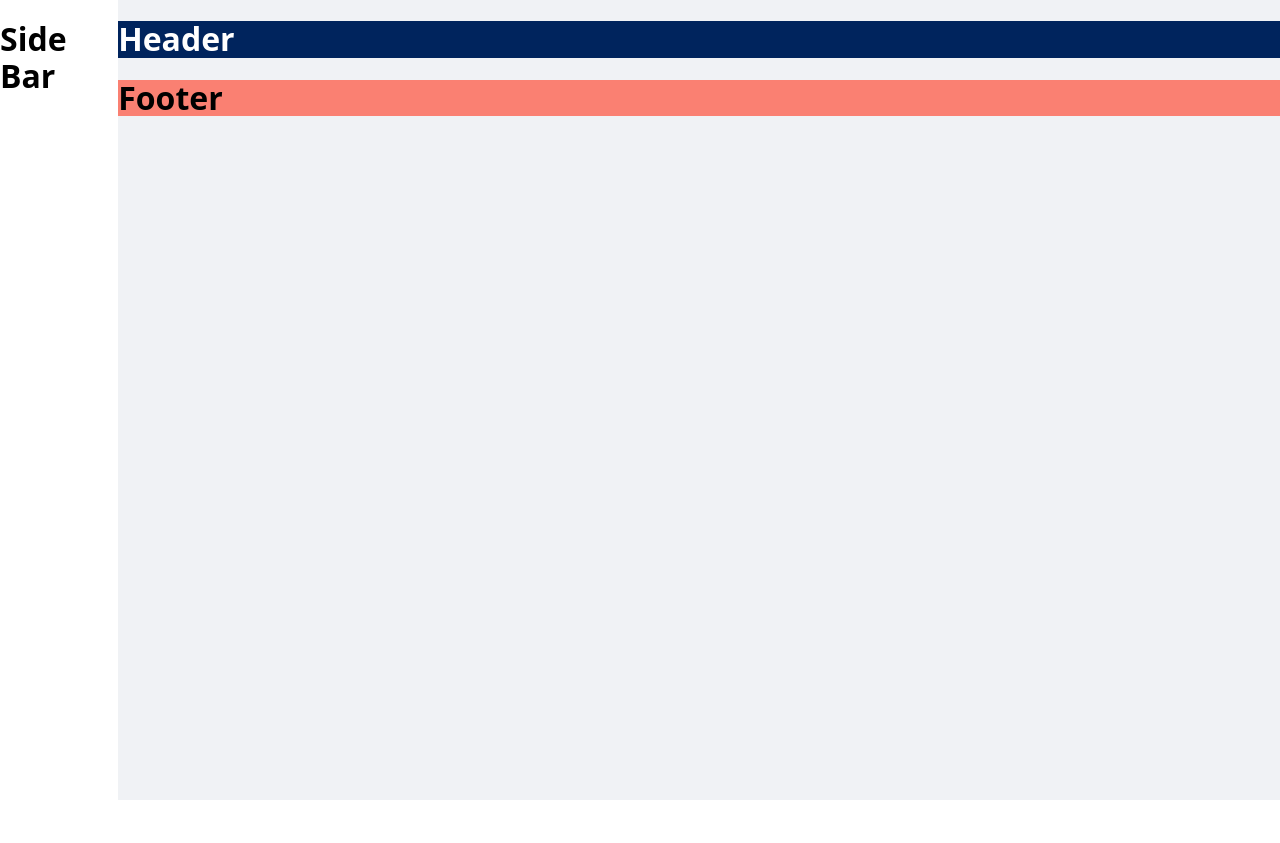
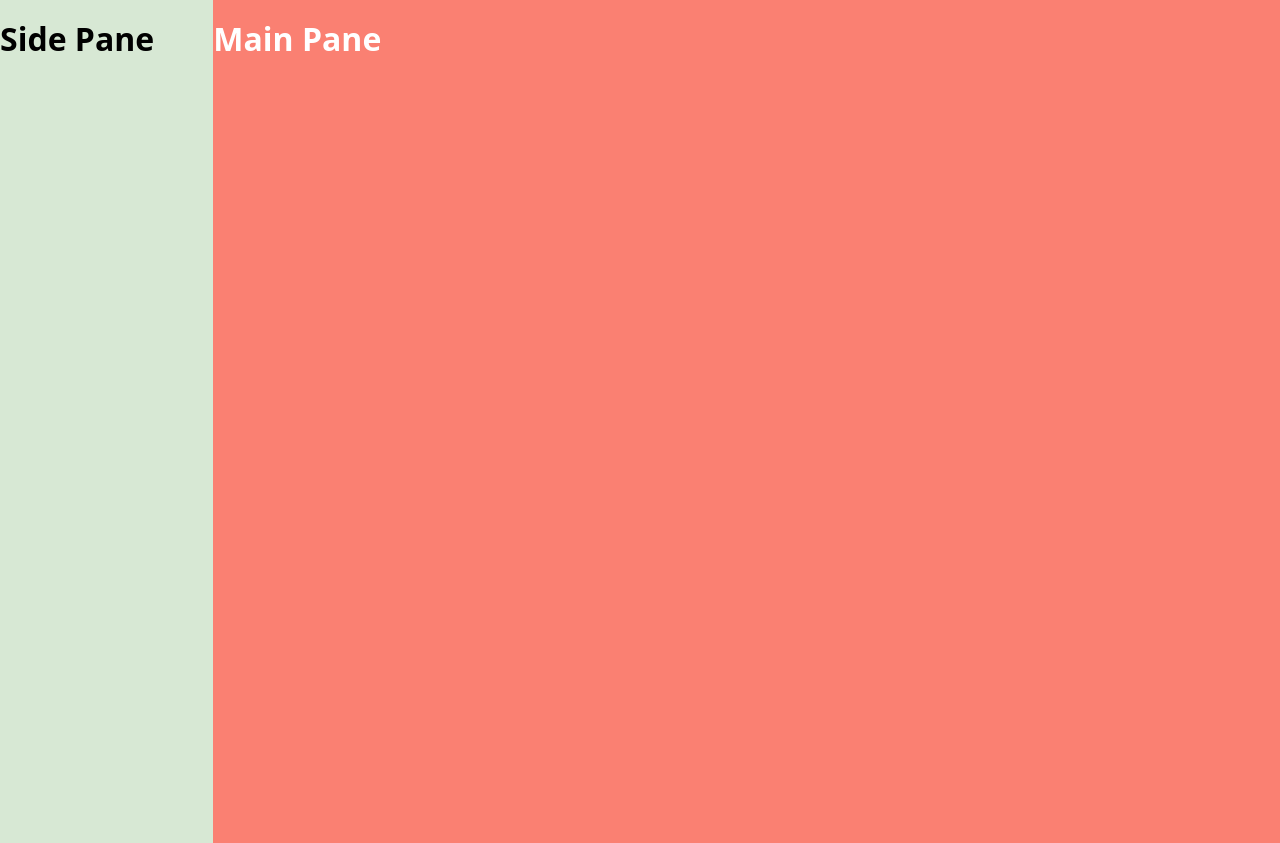
Before and after one commit to pedro-young-wedbush/wb-design-lib, a React (Create React App) app: page / in a window 1280 px wide. Before the commit the page ends 800 px from the top, so only its background shows below. Built offline with nearby package versions, Linux system fonts and the light colour scheme.

Commit message:
start the landing page

```diff
--- a/src/App.tsx
+++ b/src/App.tsx
@@ -1,25 +1,29 @@
 import { FC } from 'react'
 
-import { GlobalStyle, Container, Main, SideBar, Header, Footer } from './global'
+import { GlobalStyle, Main, SideBar, Header, Footer, MainContentWrapper, SidePane, MainPane, Container } from './global'
 
 const App: FC = () => {
   return (
     <>
       <GlobalStyle />
       <Container>
-        <SideBar>
-          <h1>Side Bar</h1>
-        </SideBar>
-        <Main>
+        <SidePane>
+          <h1>Side Pane</h1>
+        </SidePane>
+        <MainPane>
+          <h1>Main Pane</h1>
+        </MainPane>
+        {/* <Main>
           <Header>
             <h1>Header</h1>
           </Header>
-          {/* <div></div>
-          <h1>Main Content</h1> */}
+          <MainContentWrapper>
+            <h1>Main Content</h1>
+          </MainContentWrapper>
           <Footer>
             <h1>Footer</h1>
           </Footer>
-        </Main>
+        </Main> */}
       </Container>
     </>
   )
--- a/src/global.ts
+++ b/src/global.ts
@@ -8,6 +8,9 @@ const BodyStyles = css`
     outline: 0;
     box-sizing: border-box;
     font-family: 'Open Sans', sans-serif;
+
+    min-height: 100vh;
+    flex-direction: row wrap;
   }
   #root {
     margin: 0 auto;
@@ -20,18 +23,31 @@ export const GlobalStyle = createGlobalStyle`
 `
 
 export const Container = styled.div`
+  flex: 1 1 100%;
   display: flex;
-  flex-flow: row nowrap;
+  flex-direction: row wrap;
 
-  /* justify-content:space-evenly; */
-  justify-content: space-between;
-  align-items: stretch;
-  width: 100vw;
-  height: 100vh;
+  /* justify-content: space-between;
+  align-items: stretch; */
 
   color: white;
   background-color: salmon;
 `
+
+export const SidePane = styled.div`
+  flex: 1;
+  color: black;
+  background: #D7E8D4;
+`
+
+export const MainPane = styled.div`
+  display: flex;
+  flex-direction: column;
+  flex: 5;
+  background: salmon;
+`
+
+
 
 export const SideBar = styled.div`
   // display: flex;
@@ -39,19 +55,25 @@ export const SideBar = styled.div`
   // align-items: center;
   /* width: 20%; */
   /* flex-basis: 20%; */
-  flex: 1 auto;
-
+  /* flex: 1 auto; */
+  /* flex: 1 0 0; */
+  flex: 1;
   color: black;
   background-color: #ffffff;
+  background: #D7E8D4;
 `
 
 export const Main = styled.div`
   /* width: 80%; */
   /* flex-basis: 80%; */
-  flex: 1 100%;
+  /* flex: 1 100%;
   flex-direction: column;
   justify-content: space-between;
-  align-items: stretch;
+  align-items: stretch; */
+
+  display: flex;
+  flex-direction: column;
+  flex: 5;
 
   padding: 0;
   margin: 0;
@@ -67,16 +89,28 @@ export const Header = styled.div`
   padding: 0;
   margin: 0;
 
+  flex: 1 0;
+
   color: white;
   /* background-color: lightcoral; */
-  background-color: #00245D;
+  background-color: #00245d;
 `
 
 export const Footer = styled.div`
   /* width: 80%; */
   /* flex-basis: 5%; */
+  flex: 0;
 
   color: black;
   background-color: salmon;
   /* background-color: #f0f2f5; */
 `
+
+export const MainContentWrapper = styled.div`
+  /* width: 80%; */
+  /* flex-basis: 5%; */
+  flex-grow: 1;
+  color: white;
+  background-color: lightblue;
+  /* background-color: #f0f2f5; */
+`
```
